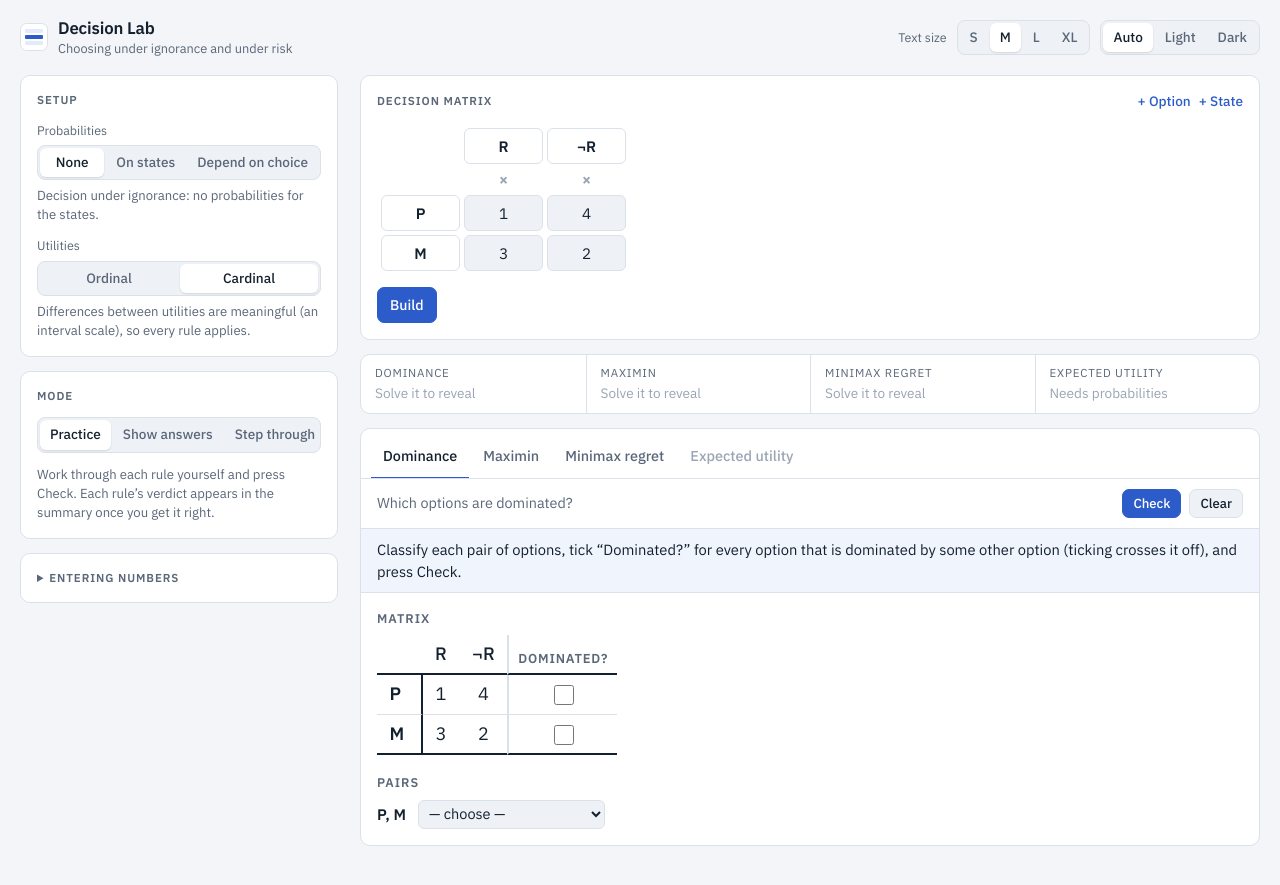
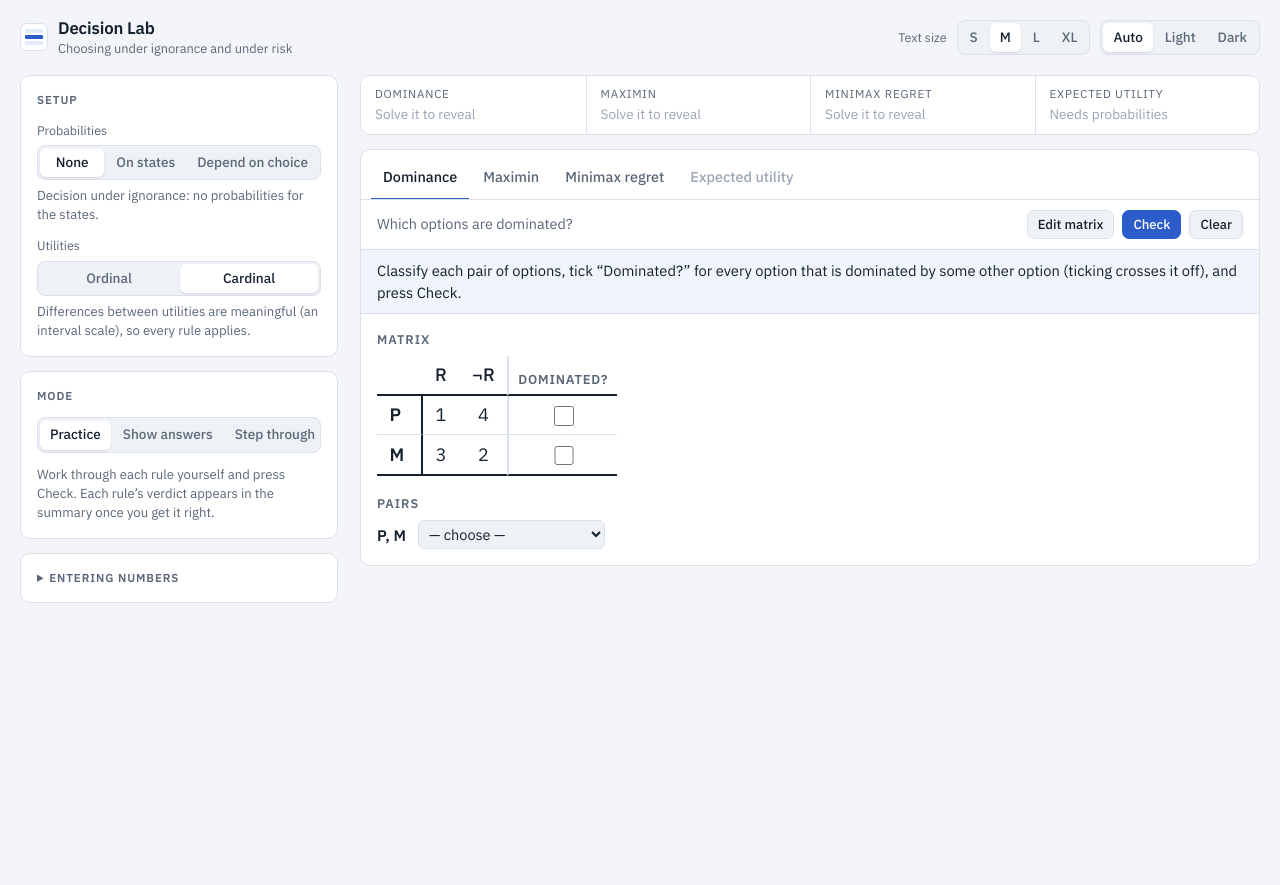
Before and after one commit to Comesana73/juancomesana.org, a Jekyll site: the page apps/decision-lab/index.html, which Jekyll copies as it is, in a window 1280 px wide. Shown: the top 885 px of the page. Built offline with Jekyll 4.4.1, drawn with Linux system fonts in a browser that asks for light colours; part of the change alters nothing that is shown.

Commit message:
Decision Lab: one matrix on screen (Edit matrix / Build / Cancel)
Co-Authored-By: Claude Opus 5.5 <noreply@anthropic.com>
Claude-Session: https://claude.ai/code/session_019p2RdfrzAppxsuEp5T34gu

```diff
--- a/apps/decision-lab/index.html
+++ b/apps/decision-lab/index.html
@@ -318,7 +318,7 @@
   </aside>
 
   <main class="stage">
-    <section class="card" aria-labelledby="edHead">
+    <section class="card" id="editCard" aria-labelledby="edHead">
       <div class="ed-head">
         <h2 id="edHead">Decision matrix</h2>
         <div class="ed-actions">
@@ -329,6 +329,7 @@
       <div class="ed-wrap"><table class="ed" id="editor"></table></div>
       <div class="ed-actions">
         <button type="button" class="btn primary" id="buildBtn">Build</button>
+        <button type="button" class="btn" id="cancelBtn" hidden>Cancel</button>
         <span class="hint" id="dirtyHint" hidden>Changed. Press Enter or click Build to use it.</span>
       </div>
       <div class="errmsg" id="edErr" hidden></div>
@@ -336,7 +337,7 @@
 
     <section class="summary" id="summary" aria-live="polite"></section>
 
-    <section class="card work">
+    <section class="card work" id="workCard">
       <div class="tabs" role="tablist" id="tabs">
         <button type="button" role="tab" data-v="dominance">Dominance</button>
         <button type="button" role="tab" data-v="maximin">Maximin</button>
@@ -346,6 +347,7 @@
       <div class="work-head">
         <span class="what" id="what"></span>
         <div class="actions">
+          <button class="btn small" type="button" id="editBtn">Edit matrix</button>
           <div class="stepper" id="stepper" hidden>
             <button class="btn small" type="button" id="stFirst" aria-label="Back to start">⏮</button>
             <button class="btn small" type="button" id="stPrev" aria-label="Previous step">◀</button>
@@ -500,10 +502,12 @@
       box.innerHTML = errs.slice(0, 4).join("<br>") + (errs.length > 4 ? `<br>…and ${errs.length - 4} more.` : "");
       box.hidden = false;
       state.buildError = true;
+      setEditing(true);
       updateDirty();
       return;
     }
     box.hidden = true; state.buildError = false;
+    setEditing(false);
     state.problem = { opts, states, u: u.map((row) => row.map((x) => x.q)), uText: u.map((row) => row.map((x) => x.text)), probMode: draft.probMode, pState, pCell };
     state.built = snapshot();
     state.results = analyze(state.problem);
@@ -1134,6 +1138,25 @@
   };
   $("buildBtn").onclick = build;
 
+  // One matrix on screen at a time: the entry grid while editing, the working matrix otherwise.
+  function setEditing(on) {
+    state.editing = on;
+    $("editCard").hidden = !on;
+    $("workCard").hidden = on;
+    $("summary").hidden = on;
+    $("cancelBtn").hidden = !state.problem;
+  }
+  $("editBtn").onclick = () => {
+    setEditing(true);
+    const first = ed.querySelector('input[data-k="u"]'); if (first) first.focus();
+  };
+  $("cancelBtn").onclick = () => {
+    if (!state.built) return;
+    Object.assign(draft, JSON.parse(state.built));
+    $("edErr").hidden = true; state.buildError = false;
+    renderEditor(); setEditing(false); render();
+  };
+
   function updateDirty() {
     const dirty = state.built !== snapshot();
     $("dirtyHint").hidden = !dirty;
@@ -1165,6 +1188,7 @@
     draft.probMode = b.dataset.v;
     if (draft.probMode === "cells") draft.pCell = draft.pCell.map((row) => row.map((v, c) => (v.trim() ? v : draft.pState[c] || "")));
     syncControls(); renderEditor(); updateDirty();
+    if (draft.probMode !== "none" || state.built !== snapshot()) setEditing(true);
   });
   $("kindSeg").addEventListener("click", (e) => { const b = e.target.closest("button"); if (!b) return; state.kind = b.dataset.v; render(); });
   $("modeSeg").addEventListener("click", (e) => { const b = e.target.closest("button"); if (!b) return; state.mode = b.dataset.v; state.hint = null; render(); });
```
